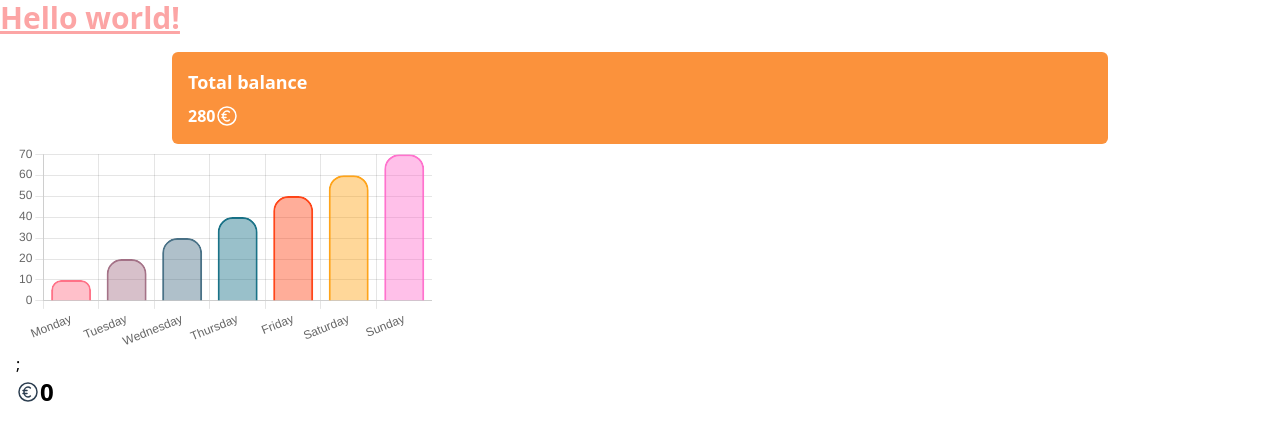
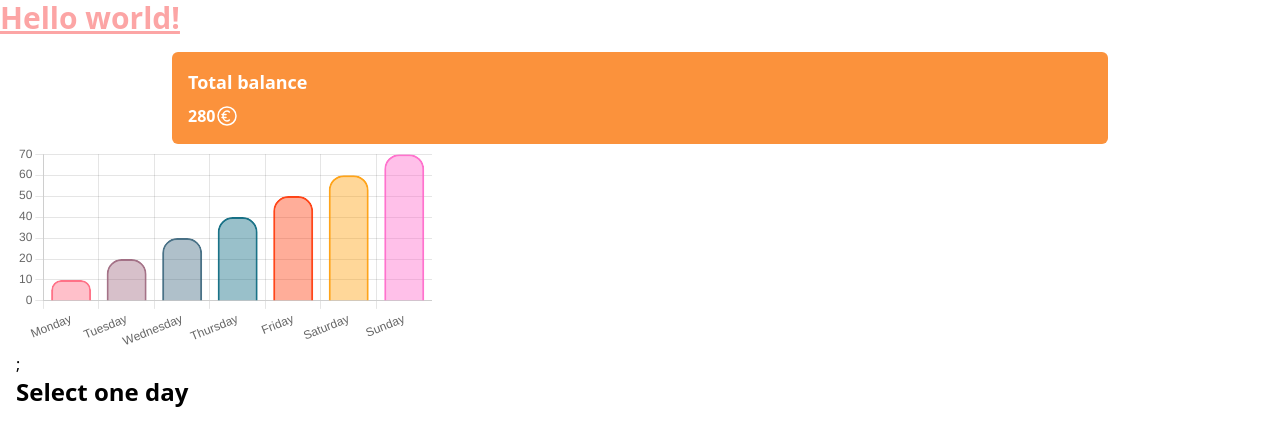
Before and after one commit to tomi-casabona/Sprint-8-GraphicsAndLenguages, a React (Vite) app: page / in a window 1280 px wide. Shown: the top 446 px of the page. Built offline with nearby package versions, Linux system fonts and the light colour scheme.

Commit message:
TodaySpentBalance was implemented and fix bug in variatonWithYesterday

```diff
--- a/src/components/dataComponents/TodaySpentBalance.jsx
+++ b/src/components/dataComponents/TodaySpentBalance.jsx
@@ -1,11 +1,17 @@
 import React from "react";
 import { EuroBlack } from "../../assets/icons/EuroBlack";
 
-export const TodaySpentBalance = ({ today = "0" }) => {
+export const TodaySpentBalance = ({ today }) => {
+  if (today === null)
+    return (
+      <div className="text-2xl font-bold flex flex-row items-center">
+        Select one day
+      </div>
+    );
   return (
     <div className="text-2xl font-bold flex flex-row items-center">
       <EuroBlack />
-      {today}
+      {today.value}
     </div>
   );
 };
--- a/src/components/dataComponents/VariationWithYesterday.jsx
+++ b/src/components/dataComponents/VariationWithYesterday.jsx
@@ -2,9 +2,11 @@ import React from "react";
 import { getPercentageDifference } from "../../services/getPercentageDifference";
 
 export const VariationWithYesterday = ({ today, yesterday }) => {
-  if(today === null)return;
-
-  const percentage = getPercentageDifference(today.value, yesterday.value).toFixed(2);
+  if (today === null || today.day === "Monday") return;
+  const percentage = getPercentageDifference(
+    today.value,
+    yesterday.value
+  ).toFixed(2);
   const isPossitive = percentage > 0 ? "+" : "-";
   const colorClass = percentage > 0 ? "text-green-400" : " text-red-500";
   return (
--- a/src/components/dataComponents/WeeklyReport.jsx
+++ b/src/components/dataComponents/WeeklyReport.jsx
@@ -14,7 +14,7 @@ export const WeeklyReport = () => {
       <TotalBalance />
       <WeeklyGraphic />
       <div className="flex flex-row justify-between">
-        <TodaySpentBalance />
+        <TodaySpentBalance today={today} />
         <VariationWithYesterday today={today} yesterday={yesterday} />
       </div>
     </div>
```
